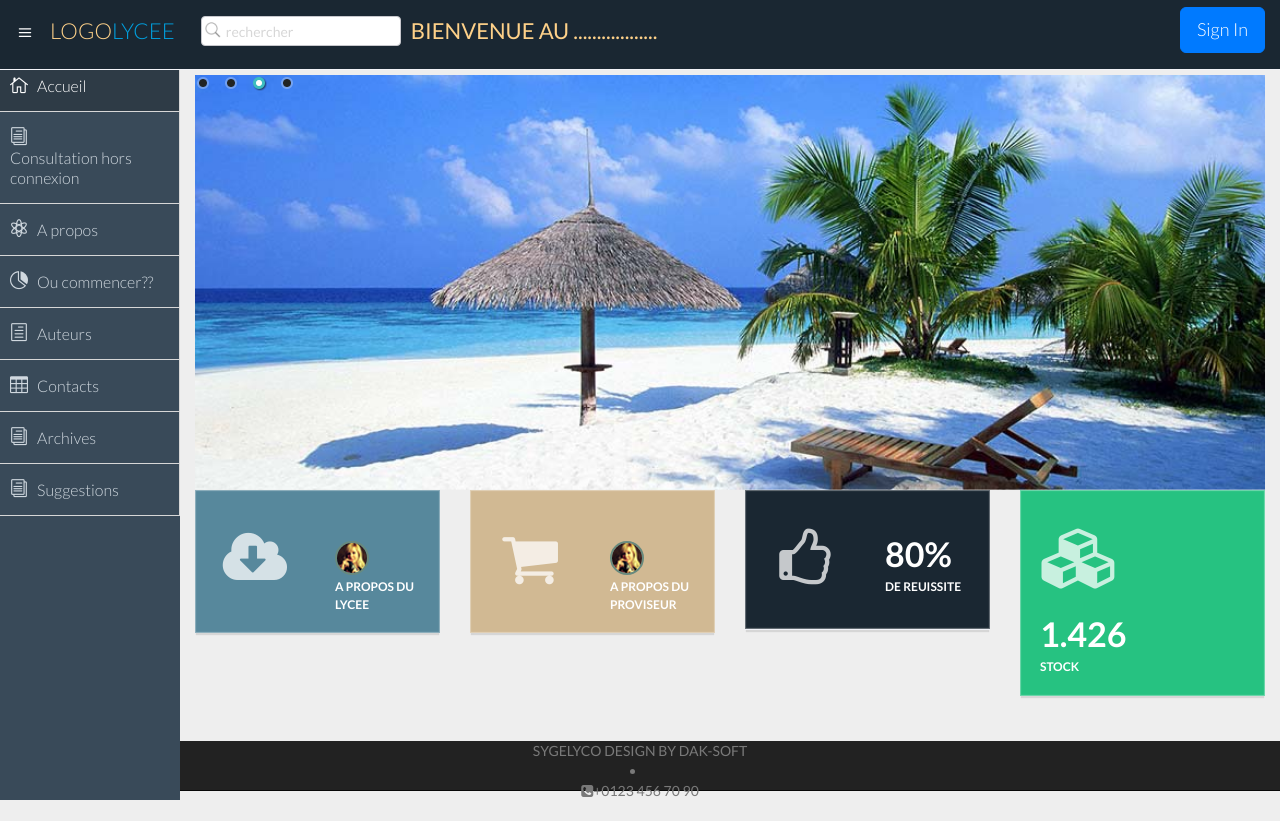
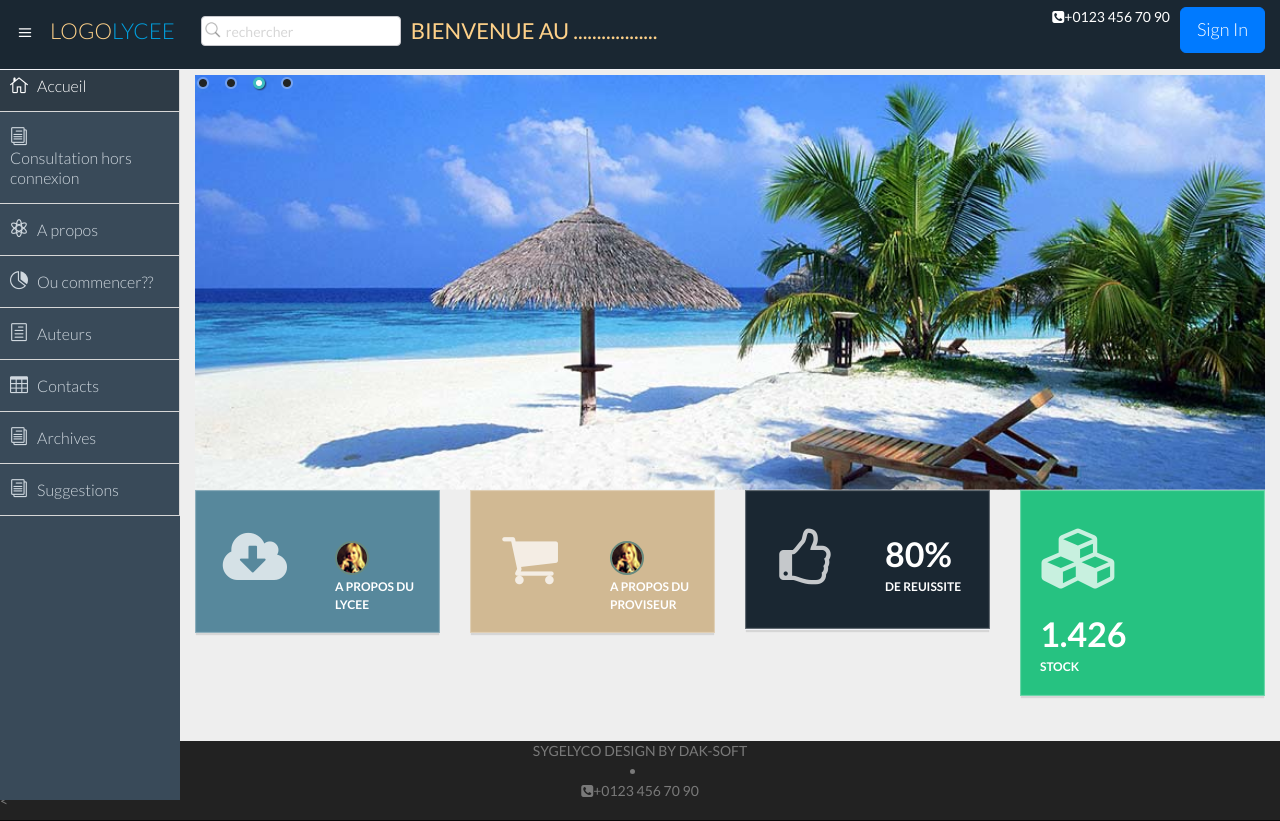
Before and after one commit to sygelyco-projet/sygelyco, a PHP site: page /myproject/ in a window 1280 px wide. Before the commit the page ends 800 px from the top, so only its background shows below. Run offline with PHP 8.4, Linux system fonts and the light colour scheme.

Commit message:
'modif_du_header_et_du_footer'

```diff
--- a/footer_index.php
+++ b/footer_index.php
@@ -1,7 +1,7 @@
 <div style="margin-bottom: -30px;
     z-index: -1;
     position: relative;
-    height: 50px;" class="navbar navbar-inverse navbar-fixed-bottom" role="navigation">
+    height: 80px;" class="navbar navbar-inverse navbar-fixed-bottom" role="navigation">
   	<div class="container">
   			<center>SYGELYCO DESIGN BY DAK-SOFT
 			</br>
--- a/header_index.php
+++ b/header_index.php
@@ -1,5 +1,5 @@
 <link href="Public_files/css/myheadcss.css" rel="stylesheet">
-      <header class="header dark-bg" style="height:30px">
+      <header class="header dark-bg">
             <div class="toggle-nav">
                 <div class="icon-reorder tooltips" data-original-title="Toggle Navigation" data-placement="bottom"><i class="icon_menu"></i></div>
             </div>
@@ -24,7 +24,9 @@
             <div class="top-nav notification-row">
                 <!-- notificatoin dropdown start-->
                 <ul class="nav pull-right top-menu">
-
+                       <li>
+            <p><i class="fa fa-phone-square"></i>+0123 456 70 90</p>
+            </li>
 
                     <!-- user login dropdown start-->
                     <li class="dropdown">
```
